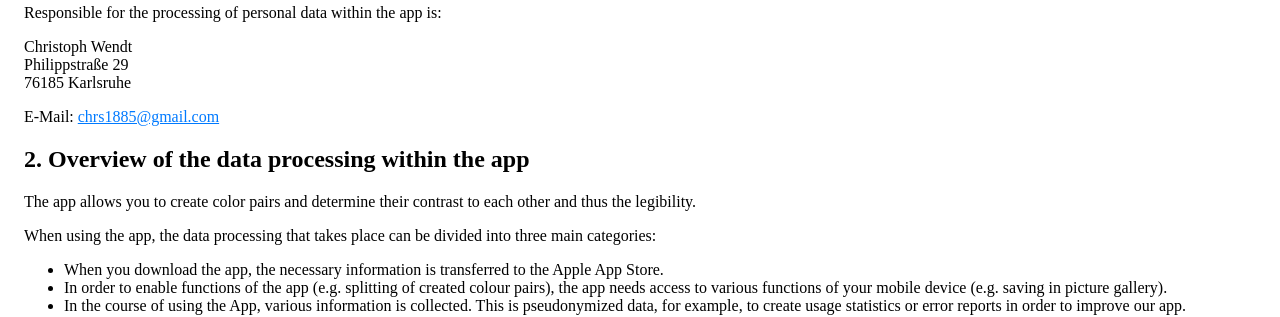
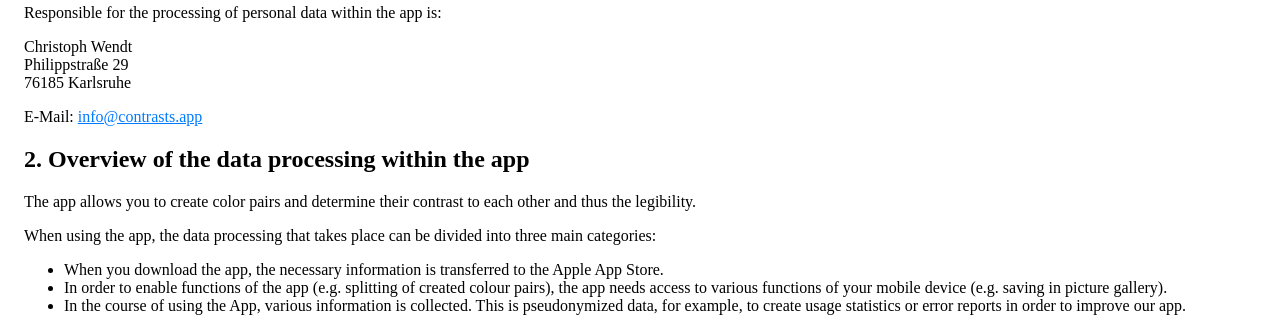
Before and after one commit to chrs1885/chrs1885.github.io, a Jekyll site: the page contrasts/privacy_policy_en.html, which Jekyll copies as it is, in a window 1280 px wide and 900 px high. Shown: the part 123-440 px from the top of the window. Built offline with Jekyll 4.4.1, drawn with Linux system fonts in a browser that asks for light colours.

Commit message:
docs: update mail address

```diff
--- a/contrasts/privacy_policy_de.html
+++ b/contrasts/privacy_policy_de.html
@@ -42,7 +42,7 @@
       76185 Karlsruhe
     </p>
     <p>
-      E-Mail: <a href="mailto:chrs1885@gmail.com">chrs1885@gmail.com</a><br />
+      E-Mail: <a href="mailto:info@contrasts.app">info@contrasts.app</a><br />
     </p>
     <h2>2. Überblick über die Datenverarbeitungen innerhalb der App</h2>
     <p>
--- a/contrasts/privacy_policy_en.html
+++ b/contrasts/privacy_policy_en.html
@@ -42,7 +42,7 @@
       76185 Karlsruhe
     </p>
     <p>
-      E-Mail: <a href="mailto:chrs1885@gmail.com">chrs1885@gmail.com</a><br />
+      E-Mail: <a href="mailto:info@contrasts.app">info@contrasts.app</a><br />
     </p>
     <h2>2. Overview of the data processing within the app</h2>
     <p>
```
